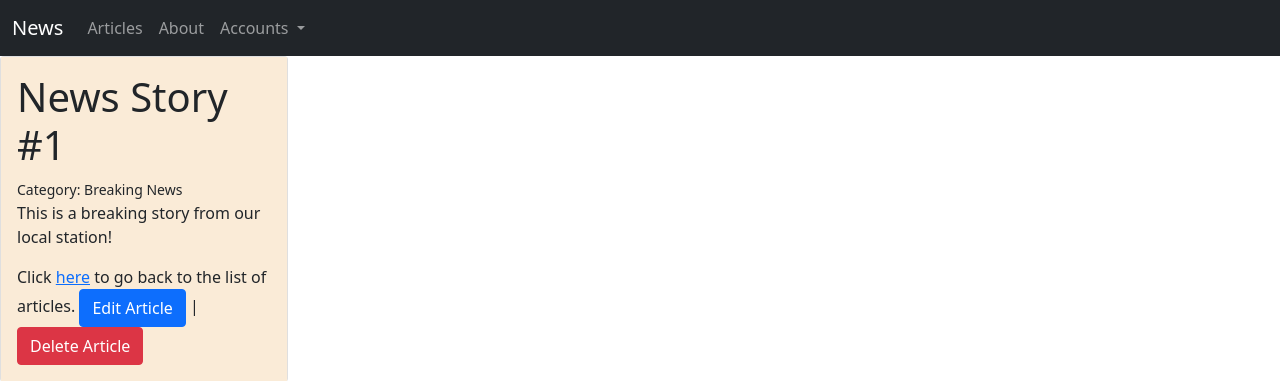
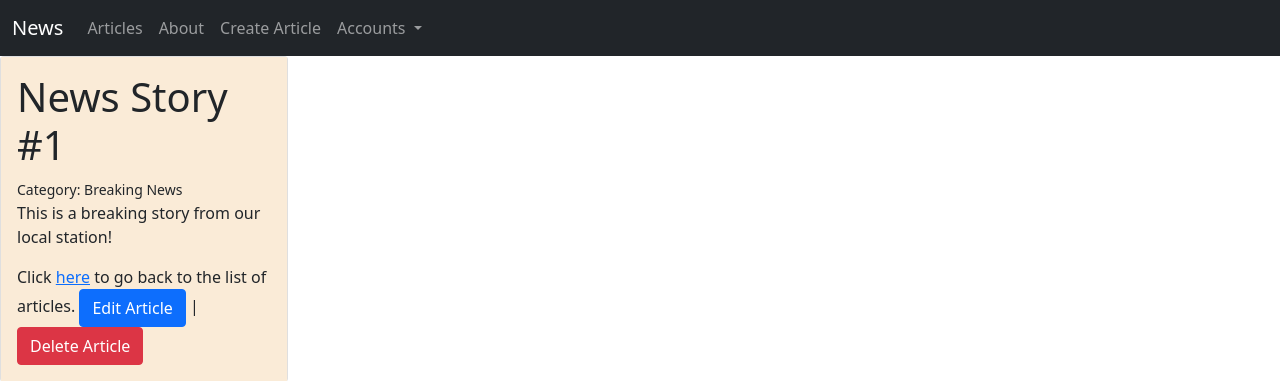
Before and after one commit to bbryant572/news, a Django app: page /articles/1/ in a window 1280 px wide. Shown: the top 381 px of the page. Run offline with Django 4.2, Linux system fonts and the light colour scheme; a user stored in the database is signed in; data comes from the database, SQL or seed files in the repository; both versions use the stored data as it was after the commit; parts of the project's set-up code (start-up, migrations or seed data) failed here and were passed over.

Commit message:
Final changes

```diff
--- a/templates/articles/delete.html
+++ b/templates/articles/delete.html
@@ -8,6 +8,6 @@
     <form method="POST">
         {% csrf_token %}
         <input type="submit" class="btn btn-danger" value="Confirm">
-        <input type="button" class="btn btn-primary">Back<a href="{% url 'article_list' %}" >Back</a>
+        <input type="button" class="btn"><a href="{% url 'article_list' %}" >Back</a>
     </form>
 {% endblock content %}
--- a/templates/articles/detail.html
+++ b/templates/articles/detail.html
@@ -10,8 +10,8 @@
       <p class="card-text">{{ article.text }}</p>
       Click <a href="{% url 'article_list' %}">here</a> to go back to the list of articles.
       {% if user.is_authenticated %}
-      <a href="{% url 'article_edit' post.id %}" class="btn btn-primary">Edit Article</a> |
-      <a href="{% url 'article_delete' post.id %}" class="btn btn-danger">Delete Article</a>
+      <a href="{% url 'article_edit' article.id %}" class="btn btn-primary">Edit Article</a> |
+      <a href="{% url 'article_delete' article.id %}" class="btn btn-danger">Delete Article</a>
       {% endif %}
     </div>
   </div>
--- a/templates/articles/list.html
+++ b/templates/articles/list.html
@@ -9,12 +9,13 @@
     <div class="card" style="padding: 10; margin: 10px; width: 60%;">
       <div class="card-body">
        <h3>
-        <!-- <a href="{% url 'article_detail' article.id %}">{{ article.title }}</a> -->
+        <a href="{% url 'article_detail' article.id %}">{{ article.title }}</a>
        </h3>
         <h5 class="card-title">Post #{{ article.id }}</h5>
         <small>Category: {{ article.theme  }}</small>
         <h6 class="card-subtitle mb-2 text-muted">{{ article.title }}</h6>
         <p class="card-text">{{ article.text|truncatechars:512 }}</p>
+        <a href="{% url 'article_detail' article.id %}" class="btn btn-primary">Continue Reading...</a> |
       </div>
     </div>
   </div>
--- a/templates/base.html
+++ b/templates/base.html
@@ -26,6 +26,9 @@
                 <a class="nav-link" href="{% url 'about' %}">About</a>
               </li>
               {% if user.is_authenticated %}
+              <li class="nav-item">
+                <a class="nav-link" href="{% url 'article_new' %}">Create Article</a>
+              </li>
               <li class="nav-item dropdown">
                 <a class="nav-link dropdown-toggle" href="#" id="navbarDropdown" role="button" data-bs-toggle="dropdown" aria-expanded="false">
                   Accounts
```
Also changed, not shown: db.sqlite3.
